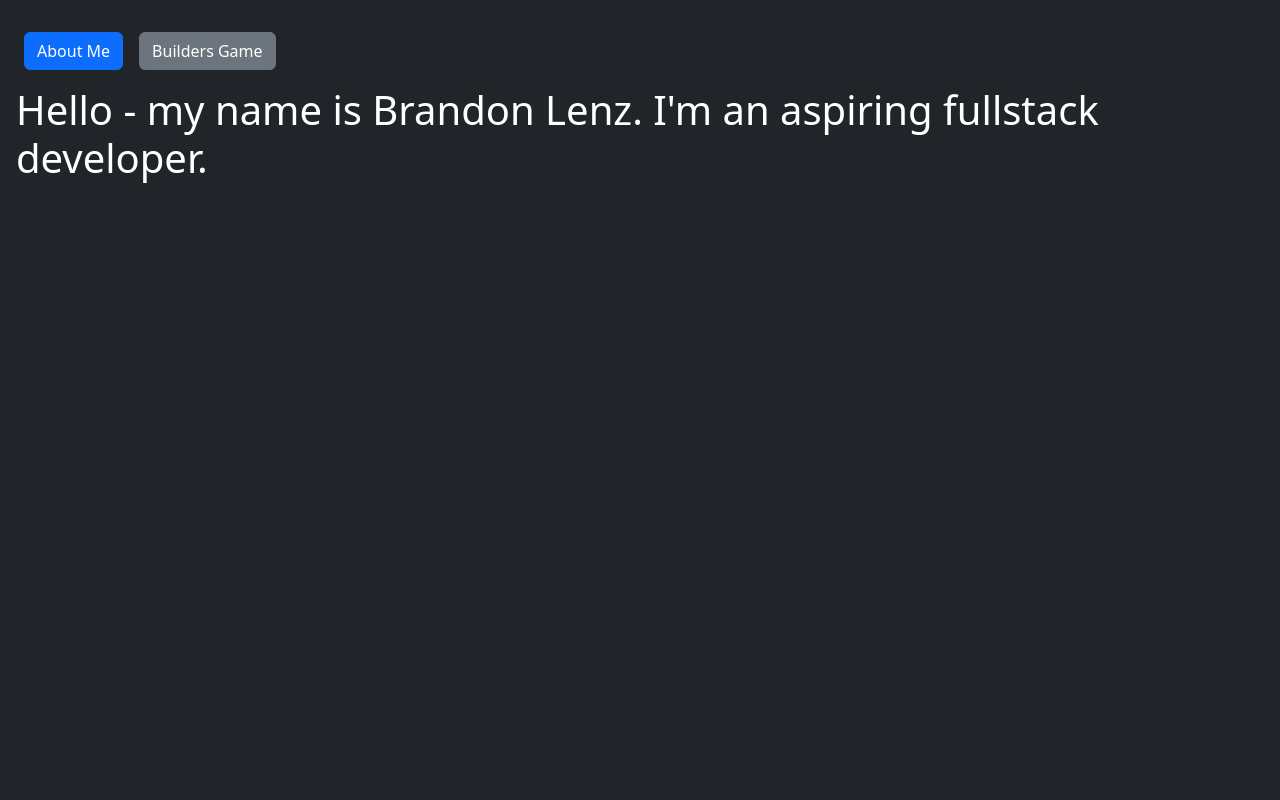
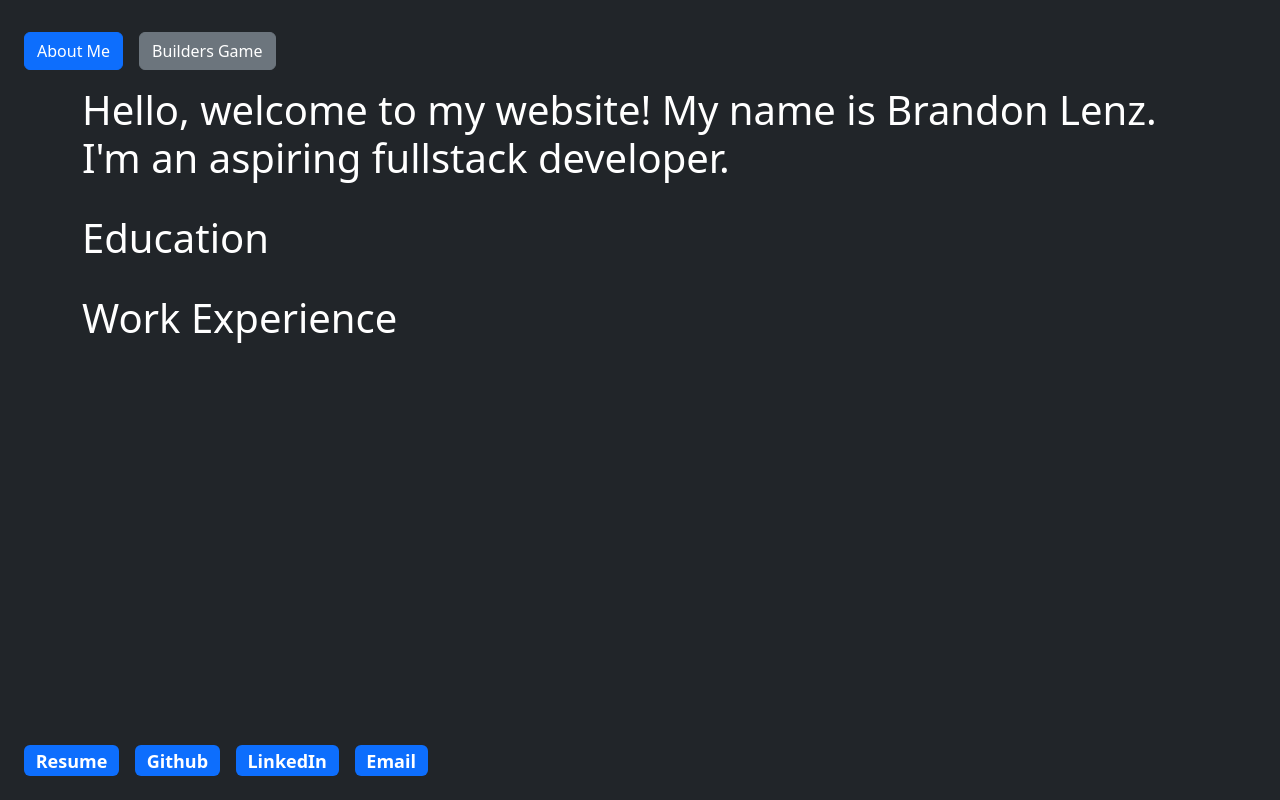
Before and after one commit to Vikesfoeva/my_site, a React (Create React App) app: page / in a window 1280 px wide. Built offline with nearby package versions, Linux system fonts and the light colour scheme.

Commit message:
Added a footer

```diff
--- a/src/App.js
+++ b/src/App.js
@@ -1,6 +1,7 @@
 import React, { Component } from 'react';
 import AboutMe from './components/about_me';
 import BuildersGame from './components/builders_game';
+import Footer from './components/footer';
 import Navbar from './components/navbar';
 
 class App extends Component {
@@ -22,7 +23,7 @@ class App extends Component {
 
   render() {
     return (
-      <React.Fragment>
+      <div>
         <Navbar
             onClick = {this.handleDisplay}
             navbaritems = {this.state.navbaritems}
@@ -33,7 +34,8 @@ class App extends Component {
         <div hidden={this.state.navbaritems.buildersGame.hidden}>
           <BuildersGame />
         </div>
-      </React.Fragment>
+        <Footer />
+      </div>
     );
   };
 
--- a/src/components/about_me.jsx
+++ b/src/components/about_me.jsx
@@ -3,12 +3,19 @@ class AboutMe extends Component {
     state = {  }
     render() {
         return (
-            <React.Fragment>
-                <h1>Hello - my name is Brandon Lenz.  I'm an aspiring fullstack developer.</h1>
-                <div>
-
+            <div className="container">
+                <div className="row">
+                    <h1>Hello, welcome to my website!  My name is Brandon Lenz.  I'm an aspiring fullstack developer.</h1>
                 </div>
-            </React.Fragment>
+                <br></br>
+                <div className="row">
+                    <h1>Education</h1>
+                </div>
+                <br></br>
+                <div className="row">
+                    <h1>Work Experience</h1>
+                </div>
+            </div>
         );
     }
 }
--- a/src/components/builders_game.jsx
+++ b/src/components/builders_game.jsx
@@ -3,9 +3,9 @@ class BuildersGame extends Component {
     state = {  }
     render() {
         return (
-            <React.Fragment>
+            <div className='container'>
                 <h1>The builder's game is under construction still.</h1>
-            </React.Fragment>
+            </div>
         );
     }
 }
--- /dev/null
+++ b/src/components/footer.jsx
@@ -0,0 +1,50 @@
+import React, { Component } from 'react';
+
+class Footer extends Component {
+    render() {
+        const styles = {
+            position: 'absolute',
+            bottom: 0
+        }
+        return (
+            <div style={styles}>
+                <nav className="navbar navbar-expand-lg navbar-light bg-dark">
+                    <div className="collapse navbar-collapse" id="footer">
+                        <ul className="navbar-nav">
+                        <li className="nav-item active">
+                            <a href="https://drive.google.com/file/d/1JUoxg_aDWZtRSKqsW1tt8LPRj_zAKjs6/view?usp=sharing" target="_blank" rel="noreferrer">
+                                <h4><span className="badge bg-primary m-2">
+                                    Resume
+                                </span></h4>
+                            </a>
+                        </li>
+                        <li className="nav-item active">
+                            <a href="https://github.com/Vikesfoeva" target="_blank" rel="noreferrer">
+                                <h4><span className="badge bg-primary m-2">
+                                    Github
+                                </span></h4>
+                            </a>
+                        </li>
+                        <li className="nav-item">
+                            <a href="https://www.linkedin.com/in/brandonlenz-pmp/" target="_blank" rel="noreferrer">
+                                <h4><span className="badge bg-primary m-2">
+                                    LinkedIn
+                                </span></h4>
+                            </a>
+                        </li>
+                        <li className="nav-item">
+                            <a href="mailto: brandon@brandonlenz.dev" target="_blank" rel="noreferrer">
+                                <h4><span className="badge bg-primary m-2">
+                                    Email
+                                </span></h4>
+                            </a>
+                        </li>
+                        </ul>
+                    </div>
+                </nav>
+            </div>
+        );
+    }
+}
+
+export default Footer;
```
